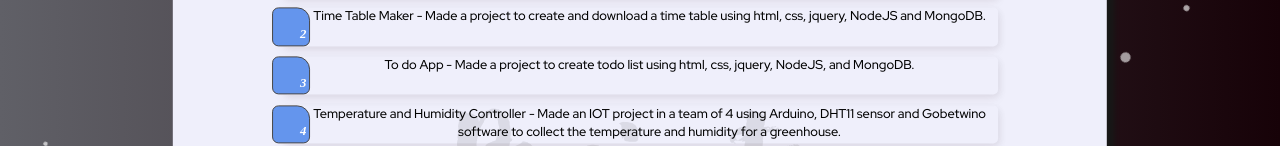
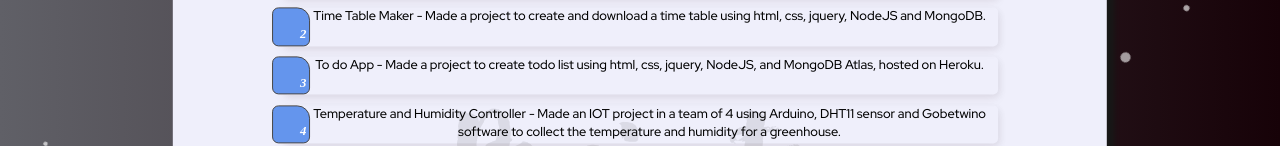
Before and after one commit to Priyal2807/Priyal2807.github.io, a plain HTML site: page index.html in a window 1280 px wide. Both pictures are taken after a click on the button 986 px from the left and 662 px from the top of the page. Shown: the part 226-372 px from the top of the page. Drawn offline with nearby package versions, Linux system fonts and the light colour scheme.

Commit message:
changed a project desc

```diff
--- a/index.html
+++ b/index.html
@@ -68,7 +68,7 @@
         <ol class="mainList">
           <li><a href="#" class="nounderline">My Portfolio - Made another portfolio (apart from this one) using html, css, jquery, NodeJS and MongoDB.</a></li>
           <li><a href="https://github.com/Priyal2807/TimeTableMaker2.0" target="_blank">Time Table Maker - Made a project to create and download a time table using html, css, jquery, NodeJS and MongoDB.</a></li>
-          <li><a href="https://github.com/Priyal2807/TodoApp" target="_blank">To do App - Made a project to create todo list using html, css, jquery, NodeJS, and MongoDB.</a></li>
+          <li><a href="https://todo-app-ps.herokuapp.com/todo" target="_blank">To do App - Made a project to create todo list using html, css, jquery, NodeJS, and MongoDB Atlas, hosted on Heroku.</a></li>
           <li><a href="https://github.com/Priyal2807/TempAndHumController" target="_blank">Temperature and Humidity Controller - Made an IOT project in a team of 4 using Arduino, DHT11 sensor and Gobetwino software to collect the temperature and
               humidity for a
               greenhouse.</a></li>
```
